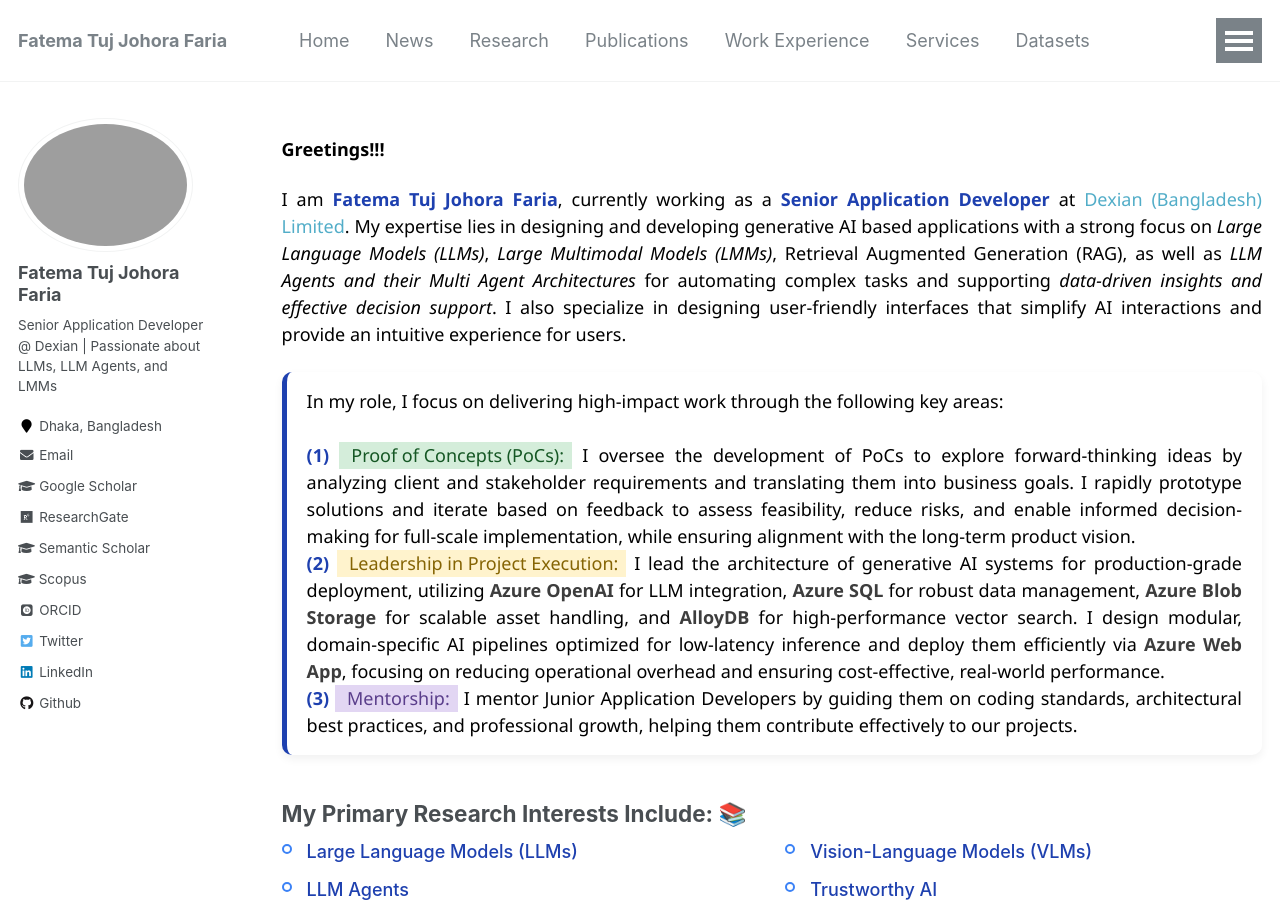
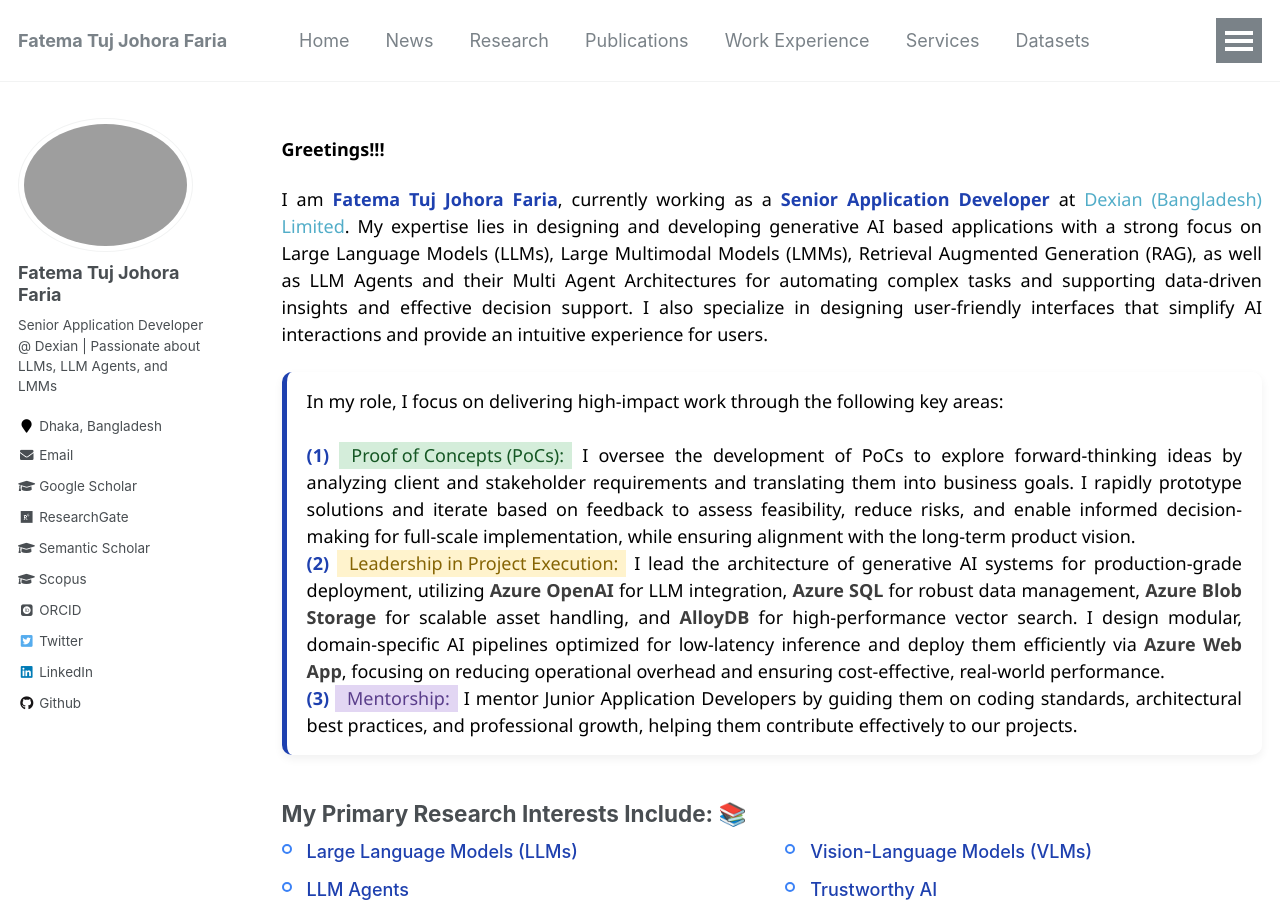
Before and after one commit to fatemafaria142/fatemafaria142.github.io, a Jekyll site: the page built from _pages/about.md, in a window 1280 px wide and 900 px high. Built offline with Jekyll 4.4.1, drawn with Linux system fonts in a browser that asks for light colours; some web fonts are replaced.

```diff
--- a/_pages/about.md
+++ b/_pages/about.md
@@ -104,11 +104,7 @@ redirect_from:
   <strong style="color:#1e40af;">Senior Application Developer</strong> at
   <a href="https://www.linkedin.com/company/dexiansolutions/">Dexian (Bangladesh) Limited</a>.
   My expertise lies in designing and developing generative AI based applications with a strong focus on
-  <em>Large Language Models (LLMs)</em>, <em>Large Multimodal Models (LMMs)</em>,
-  Retrieval Augmented Generation (RAG), as well as <em>LLM Agents and their Multi Agent Architectures</em>
-  for automating complex tasks and supporting <em>data-driven insights and effective decision support</em>.
-  I also specialize in designing user-friendly interfaces that simplify AI interactions and provide
-  an intuitive experience for users.
+  Large Language Models (LLMs), Large Multimodal Models (LMMs), Retrieval Augmented Generation (RAG), as well as LLM Agents and their Multi Agent Architectures for automating complex tasks and supporting data-driven insights and effective decision support. I also specialize in designing user-friendly interfaces that simplify AI interactions and provide an intuitive experience for users.
 </p>
 
 <div class="info-wrapper">
```
